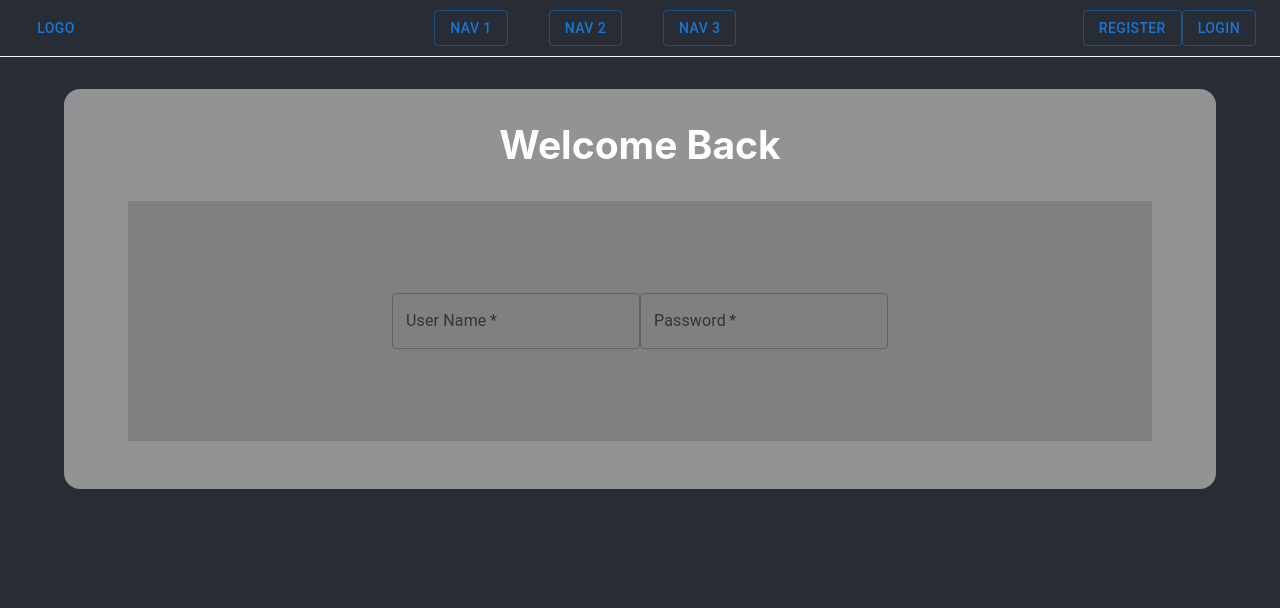
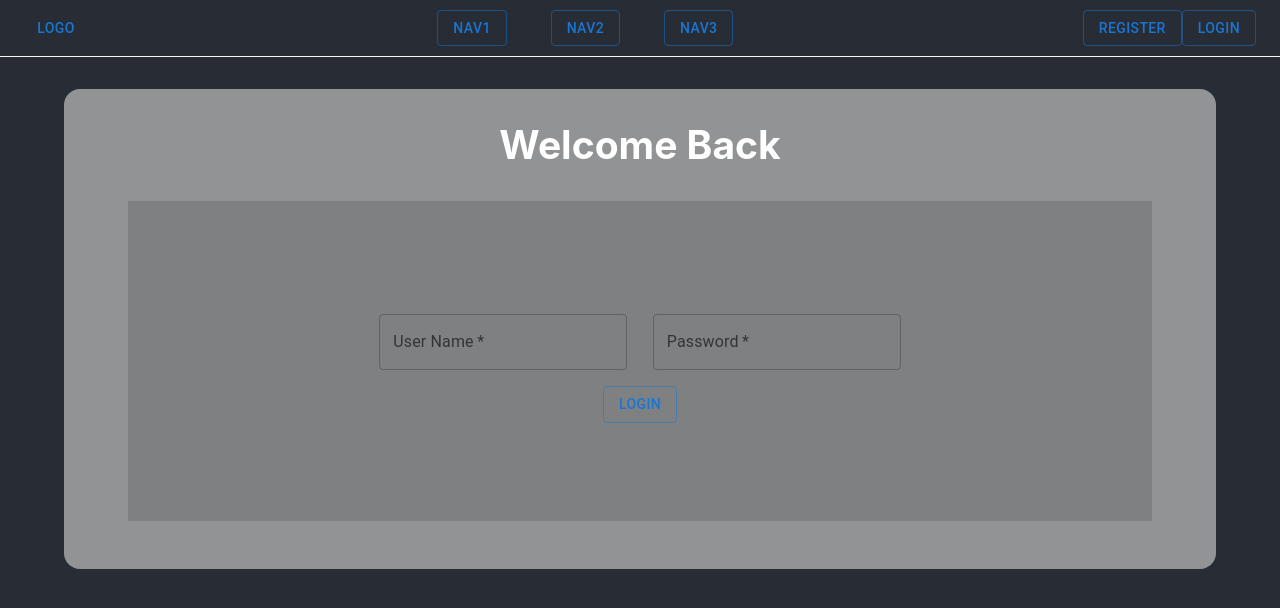
Before and after one commit to HerrMoriden/ReactFirstTry, a React (Create React App) app: page /auth in a window 1280 px wide. Shown: the top 608 px of the page. Built offline with nearby package versions, Linux system fonts and the light colour scheme.

Commit message:
made register and login more pretty on smaller screen with flex

```diff
--- a/src/App.tsx
+++ b/src/App.tsx
@@ -1,4 +1,3 @@
-import React from 'react';
 import './App.css';
 import { BrowserRouter as Router, Route, Switch } from 'react-router-dom';
 import Navbar from './components/navbar/navbar';
--- a/src/components/login/login.tsx
+++ b/src/components/login/login.tsx
@@ -1,10 +1,16 @@
-import { TextField } from '@mui/material';
+import { TextField, Button } from '@mui/material';
 
-export function Login() {
+function Login() {
+  function submitLogin(e: any) {
+    e.preventDefault();
+    console.log(e);
+    return { username: '', password: '' };
+  }
+
   return (
     <div id="loginContainer">
       <h2>Welcome Back</h2>
-      <form className="authForm">
+      <form onSubmit={submitLogin} className="authForm">
         <div className="input-group">
           <TextField
             required
@@ -21,6 +27,9 @@ export function Login() {
             autoComplete="current-password"
           />
         </div>
+        <Button type="submit" variant="outlined">
+          LOGIN
+        </Button>
       </form>
     </div>
   );
--- a/src/components/navbar/navbar.tsx
+++ b/src/components/navbar/navbar.tsx
@@ -1,9 +1,7 @@
-import React from 'react';
 import './navbar.css';
 import NavElement from './navbarElement/navElement';
 
 function Navbar() {
-  const authPath: string = 'auth'
   return (
     <div className="navbar">
       <NavElement variant="text" title="Logo" href="/"></NavElement>
@@ -11,21 +9,21 @@ function Navbar() {
         <div>
           <NavElement
             variant="outlined"
-            title="NAV 1"
-            href="login"
-          ></NavElement>
-        </div>
-        <div>
-          <NavElement
-            variant="outlined"
-            title="NAV 2"
+            title="NAV1"
             href="#"
           ></NavElement>
         </div>
         <div>
           <NavElement
             variant="outlined"
-            title="NAV 3"
+            title="NAV2"
+            href="#"
+          ></NavElement>
+        </div>
+        <div>
+          <NavElement
+            variant="outlined"
+            title="NAV3"
             href="#"
           ></NavElement>
         </div>
--- a/src/components/navbar/navbarElement/navElement.css
+++ b/src/components/navbar/navbarElement/navElement.css
@@ -0,0 +1,3 @@
+.nav-el > .link:-webkit-any-link {
+    text-decoration: none
+}
--- a/src/components/navbar/navbarElement/navElement.tsx
+++ b/src/components/navbar/navbarElement/navElement.tsx
@@ -1,4 +1,3 @@
-import React from 'react';
 import './navElement.css';
 import Button from '@mui/material/Button';
 import { Link } from 'react-router-dom'
@@ -13,7 +12,7 @@ interface NavElementProps {
 function NavElement(props: NavElementProps) {
   return (
     <div className="nav-el">
-      <Link to={`${props.href}`}>
+      <Link className='link' to={`${props.href}`}>
       <Button variant={props.variant} className="linkingBtn">
         {props.title}
       </Button>
--- a/src/components/registration/signup.tsx
+++ b/src/components/registration/signup.tsx
@@ -1,11 +1,24 @@
-import { TextField, Divider } from '@mui/material';
+import { TextField, Divider, Button } from '@mui/material';
+
+interface registerData {
+  firstName: string
+  lastName: string
+  userName: string
+  password: string
+  rePassword: string
+}
 
 function SignUp() {
+  function submitSignUp(e: any): registerData {
+    e.preventDefault();
+    return { firstName: 'ö', lastName: '', userName: '', password: '', rePassword: ''}
+  }
+
   return (
     <div className="registerContainer">
       <h2>Welcome, Your Fist Time ?</h2>
       <Divider variant="middle" />
-      <form className="authForm">
+      <form onSubmit={submitSignUp} className="authForm">
         <div className="input-group name">
           <TextField
             required
@@ -46,6 +59,9 @@ function SignUp() {
             />
           </div>
         </div>
+        <Button type='submit' variant='outlined'>
+          REGISTER
+        </Button>
       </form>
     </div>
   );
--- a/src/views/auth/authentication.css
+++ b/src/views/auth/authentication.css
@@ -4,7 +4,7 @@
   flex-direction: column;
   justify-content: flex-start;
   align-items: center;
-  height: 50vh;
+  height: 60vh;
   width: 90%;
   margin: 4vh auto;
   border-radius: 2vh;
@@ -15,15 +15,22 @@
   display: flex;
   justify-content: space-evenly;
   align-items: center;
+  flex-direction: row;
+  flex-wrap: wrap;
 }
 
 .authForm {
   width: 80vw;
-  height: 30vh;
+  height: 40vh;
   margin: 0 auto;
   background-color: rgba(54, 54, 54, 0.2);
   display: flex;
   flex-direction: column;
   justify-content: center;
   align-content: space-around;
+  align-items: center
 }
+
+.MuiTextField-root {
+  margin: auto 1vw !important;
+}
--- a/src/views/auth/authentication.tsx
+++ b/src/views/auth/authentication.tsx
@@ -1,4 +1,3 @@
-import React from 'react';
 import './authentication.css';
 import { Route, Switch, useRouteMatch } from 'react-router-dom';
 import Login from '../../components/login/login';
```
Lines whose indentation alone changed are shown as unchanged.
